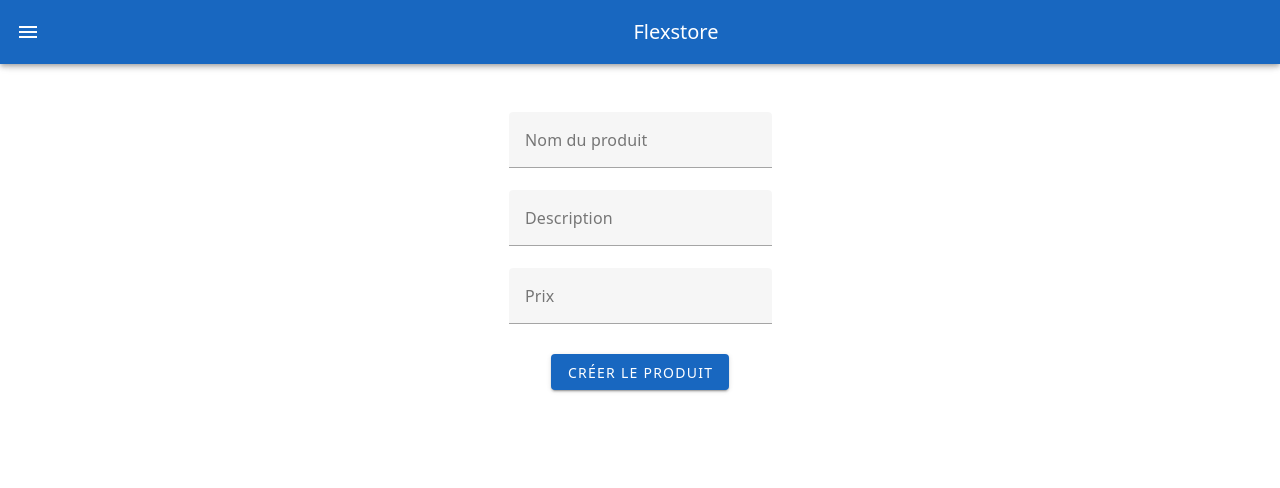
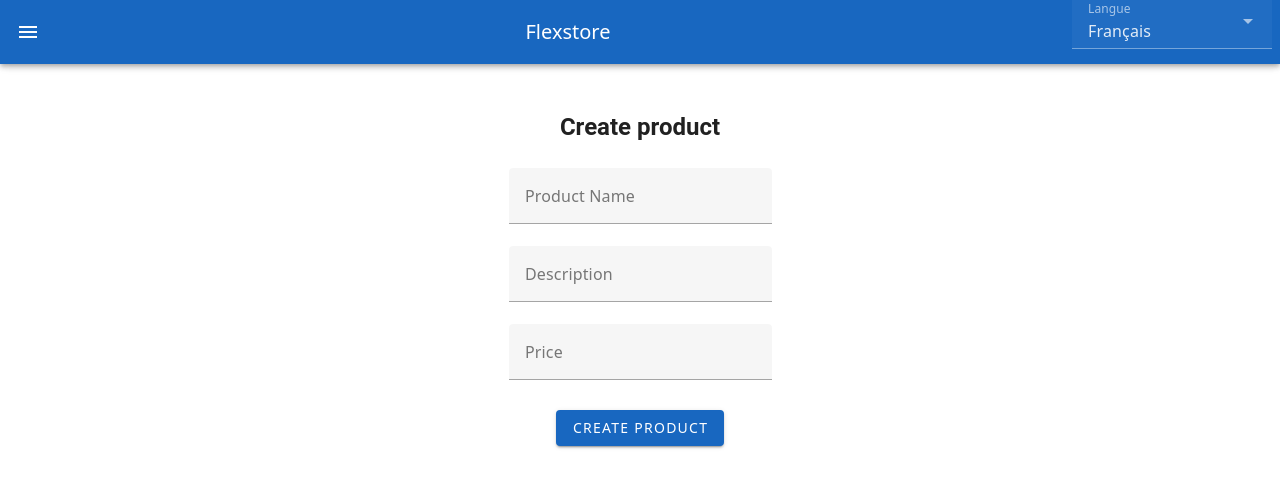
Before and after one commit to eolivier/flexstore, a Vue app in the folder front/: page /admin/create-product in a window 1280 px wide. Shown: the top 488 px of the page. Built offline with nearby package versions, Linux system fonts and the light colour scheme.

Commit message:
add i18n

```diff
--- /dev/null
+++ b/front/src/components/Language.vue
@@ -0,0 +1,26 @@
+<template>
+  <v-select
+    :items="languages"
+    v-model="currentLocale"
+    label="Langue"
+    @update:modelValue="changeLocale"
+    class="ma-2"
+    style="max-width: 200px"
+  />
+</template>
+
+<script setup>
+import { useI18n } from 'vue-i18n';
+import { ref } from 'vue';
+
+const { locale } = useI18n();
+const languages = [
+  { title: 'Français', value: 'fr' },
+  { title: 'English', value: 'en' }
+];
+const currentLocale = ref(locale.value);
+
+function changeLocale(val) {
+  locale.value = val;
+}
+</script>
--- a/front/src/components/admin/CreateProduct.vue
+++ b/front/src/components/admin/CreateProduct.vue
@@ -11,17 +11,17 @@
 const productsStore = useProductsStore();
 
 const rules = {
-  required: v => !!v || 'Champ obligatoire',
-  number: v => !isNaN(parseFloat(v)) || 'Doit être un nombre',
+  required: v => !!v || 'Mandatory field',
+  number: v => !isNaN(parseFloat(v)) || 'Must be a number',
 };
 
 const createProduct = async (name, description, price) => {
   const newProduct = {
     name,
     description,
-    category: 'CLOTHING', // Valeur par défaut, à adapter si nécessaire
+    category: 'CLOTHING',
     price: parseFloat(price),
-    currency: 'EUR', // Valeur par défaut, à adapter si nécessaire
+    currency: 'EUR',
   };
   await productsStore.addProduct(newProduct);
   resetForm();
@@ -46,10 +46,11 @@
 
 <template>
   <v-container class="pa-4" max-width="400">
+    <h1 class="text-h5 font-weight-bold mb-6">Create product</h1>
     <v-form ref="formRef" v-model="valid" @submit.prevent="submitForm">
       <v-text-field
         v-model="name"
-        label="Nom du produit"
+        label="Product Name"
         :rules="[rules.required]"
         required
       />
@@ -61,12 +62,12 @@
       />
       <v-text-field
         v-model="price"
-        label="Prix"
+        label="Price"
         :rules="[rules.required, rules.number]"
         required
         type="number"
       />
-      <v-btn type="submit" color="primary" class="mt-2">Créer le produit</v-btn>
+      <v-btn type="submit" color="primary" class="mt-2">Create product</v-btn>
     </v-form>
   </v-container>
 </template>
--- a/front/src/components/admin/CreateUser.vue
+++ b/front/src/components/admin/CreateUser.vue
@@ -1,6 +1,7 @@
 <script setup>
   import { useUsersStore } from '../../stores/users.ts';
   import { nextTick, ref } from 'vue';
+  import { useI18n } from 'vue-i18n';
 
   const name = ref('');
   const email = ref('');
@@ -8,15 +9,15 @@
   const formRef = ref(null);
 
   const usersStore = useUsersStore();
+  const { t } = useI18n();
 
   const rules = {
-    required: (v) => !!v || 'Champ obligatoire',
+    required: (v) => !!v || t('createUser.mandatoryField'),
   };
 
-  // 👉 Fonction que tu veux appeler
   const createUser = async (name, email) => {
     const newUser = {
-      id: Date.now(), // ou utilise uuid si besoin
+      id: Date.now(),
       name: name,
       email: email,
     };
@@ -44,22 +45,23 @@
 
 <template>
   <v-container class="pa-4" max-width="400">
+    <h1 class="text-h5 font-weight-bold mb-6">{{ t('createUser.label') }}</h1>
     <v-form ref="formRef" v-model="valid" @submit.prevent="submitForm">
       <v-text-field
         v-model="name"
-        label="Nom de l'utilisateur"
+        :label="t('createUser.name')"
         :rules="[rules.required]"
         required
       />
 
       <v-text-field
         v-model="email"
-        label="Email de l'utilisateur"
+        :label="t('createUser.email')"
         :rules="[rules.required]"
         required
       />
 
-      <v-btn type="submit" color="primary" class="mt-2"> Créer l’utilisateur </v-btn>
+      <v-btn type="submit" color="primary" class="mt-2">{{ t('createUser.label') }}</v-btn>
     </v-form>
   </v-container>
 </template>
--- a/front/src/components/admin/Users.vue
+++ b/front/src/components/admin/Users.vue
@@ -20,9 +20,10 @@
 
 <template>
   <v-container>
+    <h1 class="text-h5 font-weight-bold mb-6">Users</h1>
     <v-data-table :headers="headers" :items="usersStore.users" class="elevation-1">
       <template #item.actions="{ item }">
-        <v-btn color="error" @click="handleDelete(item.id)"> Supprimer </v-btn>
+        <v-btn color="error" @click="handleDelete(item.id)"> Delete </v-btn>
       </template>
     </v-data-table>
   </v-container>
--- a/front/src/components/menu/NavigationMenu.vue
+++ b/front/src/components/menu/NavigationMenu.vue
@@ -2,6 +2,7 @@
   import { ref } from 'vue';
   import ProductsSubMenu from './submenu/ProductsSubMenu.vue';
   import AdminSubMenu from './submenu/AdminSubMenu.vue';
+  import Language from '../Language.vue';
 
   const drawer = ref(false);
 </script>
@@ -9,7 +10,10 @@
 <template>
   <v-app-bar app color="primary" dark>
     <v-app-bar-nav-icon @click="drawer = !drawer" />
-    <v-toolbar-title>Flexstore</v-toolbar-title>
+    <v-toolbar-title>
+      Flexstore
+    </v-toolbar-title>
+    <Language />
   </v-app-bar>
 
   <v-navigation-drawer
--- /dev/null
+++ b/front/src/i18n/messages.ts
@@ -0,0 +1,18 @@
+export default {
+  en: {
+    createUser: {
+      name: "User's Name",
+      email: "User's Email",
+      label: "Create user",
+      mandatoryField: "Mandatory field"
+    }
+  },
+  fr: {
+    createUser: {
+      name: "Nom de l'utilisateur",
+      email: "Email de l'utilisateur",
+      label: "Créer utilisateur",
+      mandatoryField: "Champ obligatoire"
+    }
+  }
+};
--- a/front/src/main.ts
+++ b/front/src/main.ts
@@ -7,6 +7,7 @@
 
 import 'vuetify/styles';
 import '@mdi/font/css/materialdesignicons.css';
+import { createI18n } from 'vue-i18n';
 import App from './App.vue';
 import { createRouter, createWebHistory } from 'vue-router';
 
@@ -23,6 +24,7 @@
 import Orders from './components/Orders.vue';
 import Products from "./components/products/Products.vue";
 import CreateProduct from './components/admin/CreateProduct.vue';
+import messages from './i18n/messages';
 
 const vuetify = createVuetify({ components, directives });
 const pinia = createPinia();
@@ -47,8 +49,14 @@
   routes,
 });
 
+const i18n = createI18n({
+  locale: 'fr', // ou 'en'
+  messages,
+});
+
 const app = createApp(App);
 app.use(pinia);
 app.use(vuetify);
 app.use(router);
+app.use(i18n);
 app.mount('#app');
--- /dev/null
+++ b/package.json
@@ -0,0 +1,5 @@
+{
+  "dependencies": {
+    "vue-i18n": "^11.1.12"
+  }
+}
```
Also changed, not shown: 1 other file (tests, documents, lock files or other folders).
